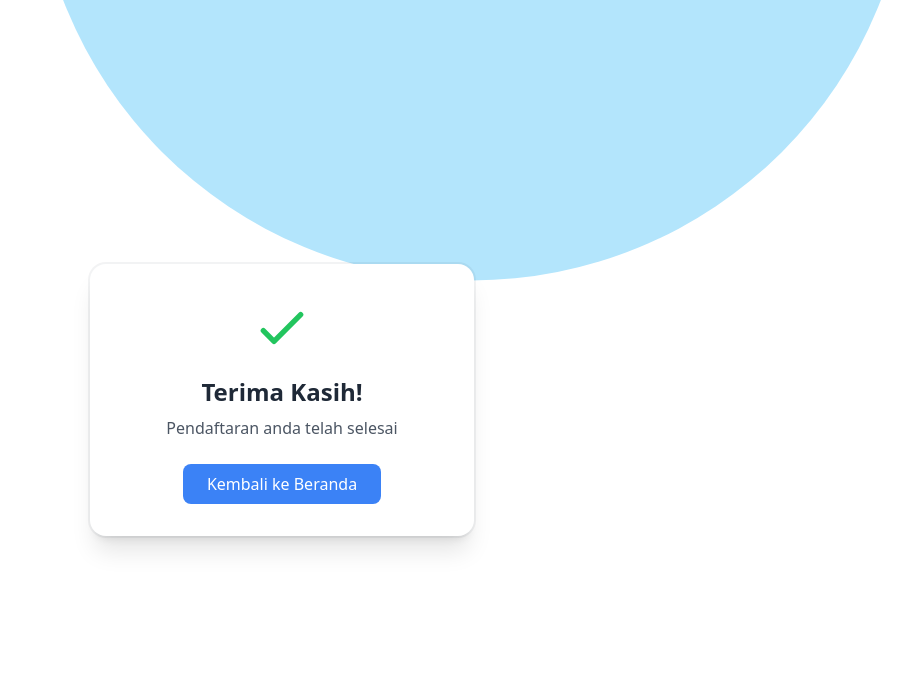
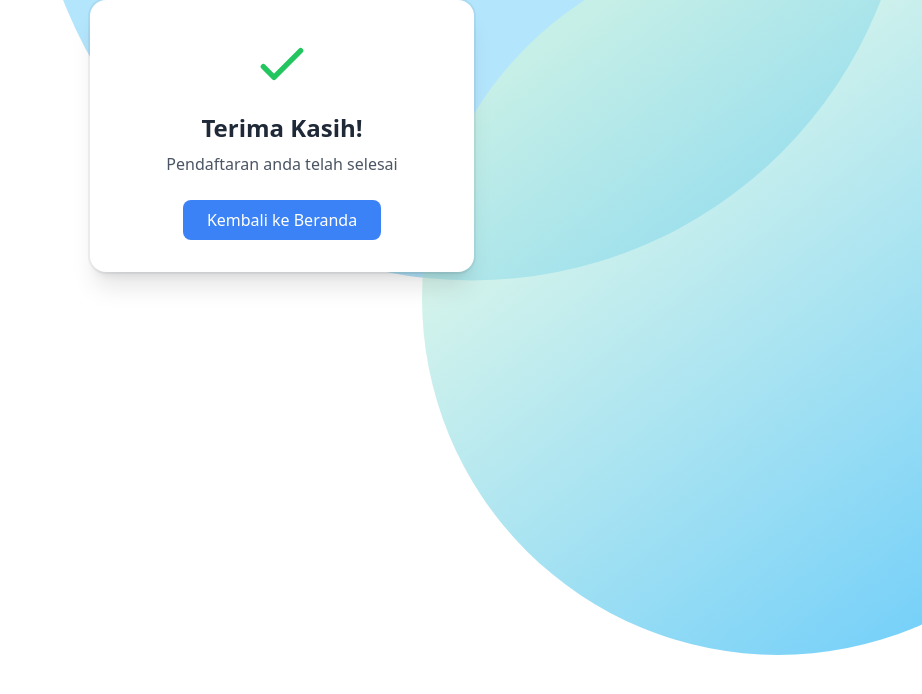
Before and after one commit to ucupe/kms.regis, a SvelteKit app: page /success in a window 1280 px wide. Shown: the top 694 px of the page, without its empty margins (358-1280 px from the left). Built offline with nearby package versions, Linux system fonts and the light colour scheme.

Commit message:
update succes

```diff
--- a/src/routes/success/+page.svelte
+++ b/src/routes/success/+page.svelte
@@ -11,14 +11,14 @@
             animation-iteration-count: 3;
         }
 </style>
-<div class="">
+
 
   <!-- <Grid>
     <Row>
       <h1>Thank you. Your registration is complete.</h1>
     </Row>
   </Grid> -->
-  <body class="flex items-center justify-center min-h-screen">
+  <div class="flex items-center justify-center min-h-full">
     <div class="w-96 p-8 bg-white shadow-xl ring-2 ring-gray-900/5 rounded-2xl text-center ">
         <svg class="mx-auto mb-4 text-green-500 w-16 h-16v animate-bounce " xmlns="http://www.w3.org/2000/svg" fill="none" viewBox="0 0 24 24" stroke="currentColor">
             <path stroke-linecap="round" stroke-linejoin="round" stroke-width="2" d="M5 13l4 4L19 7" />
@@ -27,5 +27,4 @@
         <p class="mt-2 text-gray-600 ">Pendaftaran anda telah selesai</p>
         <a href="/" class="inline-block px-6 py-2 mt-6 text-white bg-blue-500 rounded-lg hover:bg-blue-600">Kembali ke Beranda</a>
     </div>
-</body>
 </div>
```
